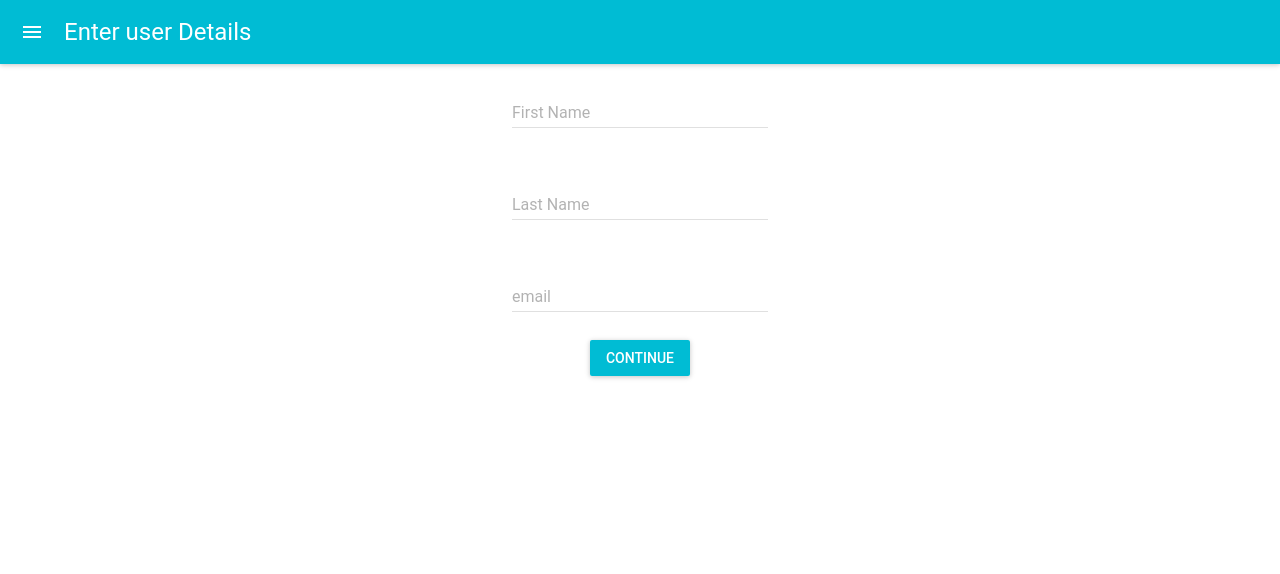
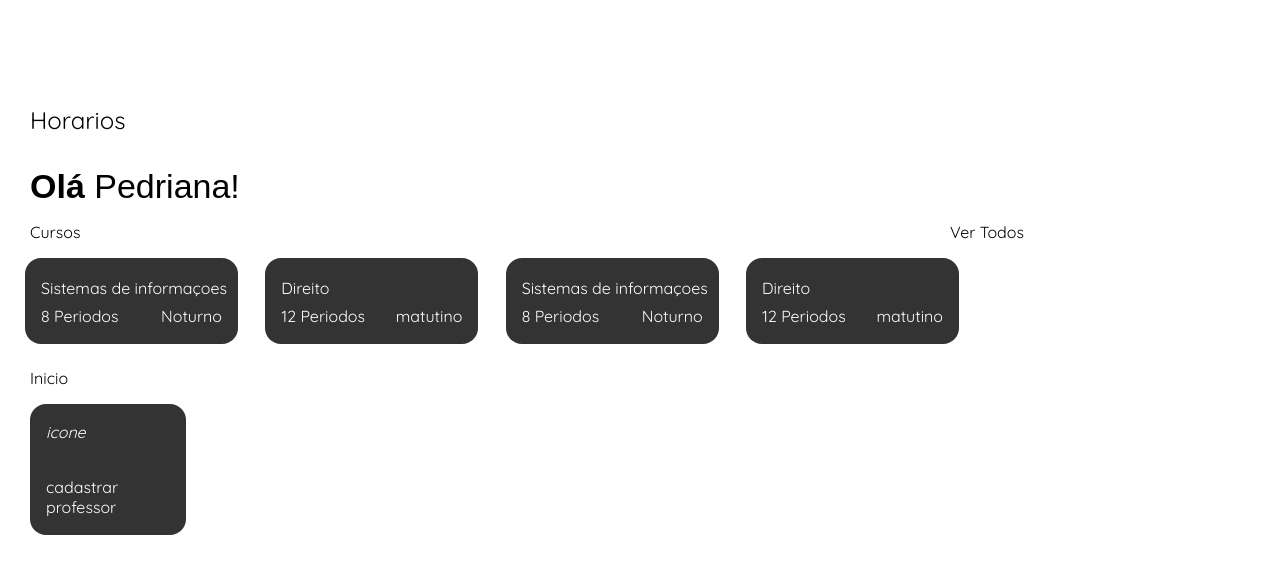
Before and after one commit to MatheusF99/login-screen, a React (Create React App) app: page / in a window 1280 px wide. Shown: the top 574 px of the page. Built offline with nearby package versions, Linux system fonts and the light colour scheme.

Commit message:
refactor: make configure card in incial page

```diff
--- a/src/App.css
+++ b/src/App.css
@@ -2,7 +2,7 @@
     width: 100vw;
     height: 100vh;
 
-    display: flex;
-    align-items: center;
-    flex-direction: column;
+   display: flex;
+   justify-content: center;
+   align-items: center;
 }
--- a/src/App.js
+++ b/src/App.js
@@ -1,8 +1,8 @@
-import './App.css'
-import UserForm from './components/UserForm'
+// import './App.css'
+// import UserForm from './components/UserForm'
 // import RegisterPage from './pages/RegisterPage/RegisterPage'
 // import LoginPage from "./pages/LoginPage/LoginPage";
-// import InitialPage from './pages/InitialPage/InitialPage';
+import InitialPage from './pages/InitialPage/InitialPage';
 // import CoursePage from './pages/CoursePage/CoursePage';
 // import PeriodoPage from './pages/PeriodoPage/PeriodoPage';
 // import TeacherPage from './pages/TeacherPage/TeacherPage'
@@ -13,12 +13,12 @@ function App() {
   return (
     <div className="App">
       {/* <LoginPage /> */}
-      {/* <InitialPage /> */}
+      <InitialPage />
       {/* <CoursePage /> */}
       {/* <PeriodoPage /> */}
       {/* <TeacherPage /> */}
       {/* <RegisterPage /> */}
-      <UserForm />
+      {/* <UserForm /> */}
     </div>
   );
 }
--- a/src/pages/InitialPage/initialPage.css
+++ b/src/pages/InitialPage/initialPage.css
@@ -3,20 +3,21 @@
     height: 80vh;
 
     display: flex;
-    justify-content: flex-start;
+    justify-content: center;
     flex-direction: column;
 
-    padding-left: 30px;
 
 }
 
 .div-title h2{
     height: 30px;
     font-weight: 400;
+    padding-left: 30px;
 }
 
 
 .text-hello{
+    padding-left: 30px;
     padding-top: 32px;
     padding-bottom: 16px;
 
@@ -26,6 +27,7 @@
 }
 
 .info-courses{
+    padding-left: 30px;
     overflow: auto;
     display: flex;
     justify-content: center;
@@ -37,7 +39,7 @@
 }
 
 .title-courses{
-
+    padding-left: 30px;
     width: 80vw;
     display: flex;
     justify-content: space-between;
@@ -54,6 +56,7 @@
 
     margin-bottom: 24px;
     margin-right: 16px;
+    margin-left: -5px;
 
 }
 
@@ -80,6 +83,7 @@
 }
 
 .data-course{
+
     margin: 8px 16px 0px;
 
     display: flex;
@@ -92,6 +96,7 @@
 } */
 
 .div-register{
+    padding-left: 30px;
     position: relative;
 }
 
```
Also changed, not shown: 1 other file (tests, documents, lock files or other folders).
